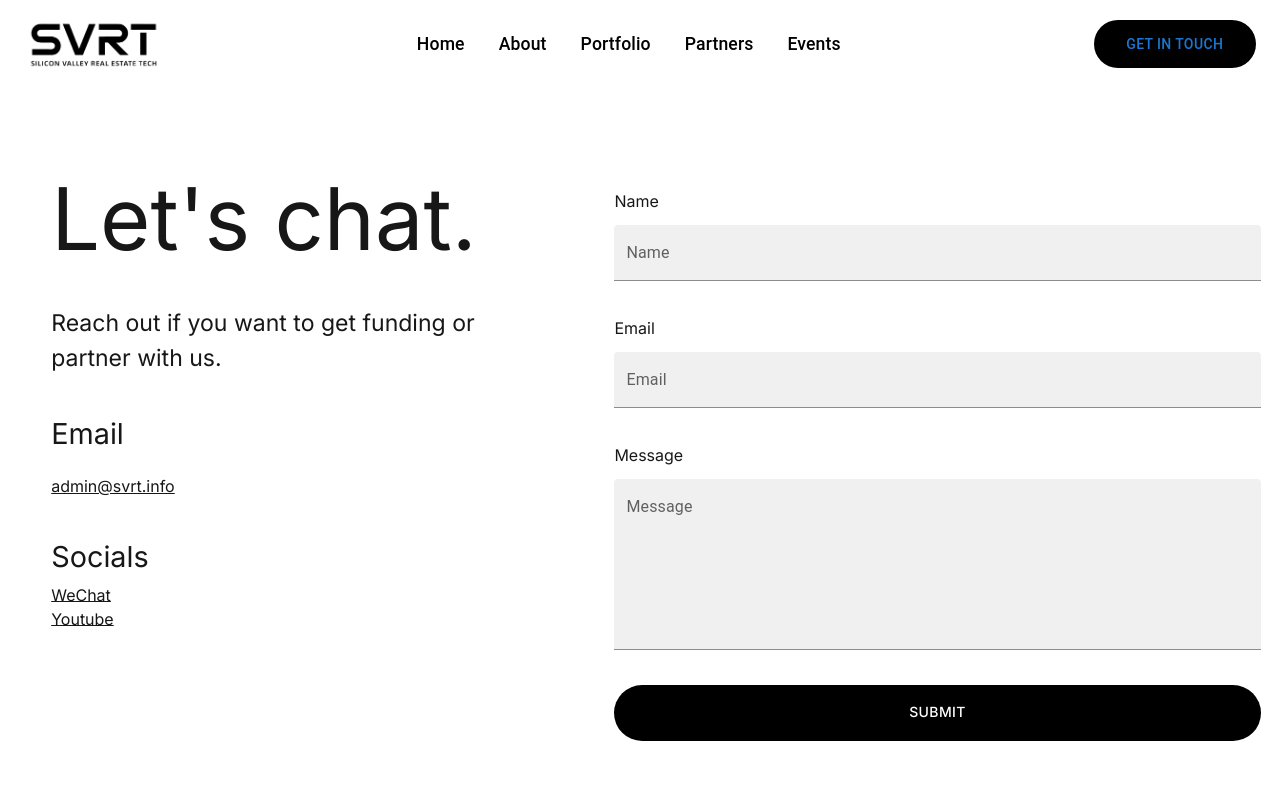
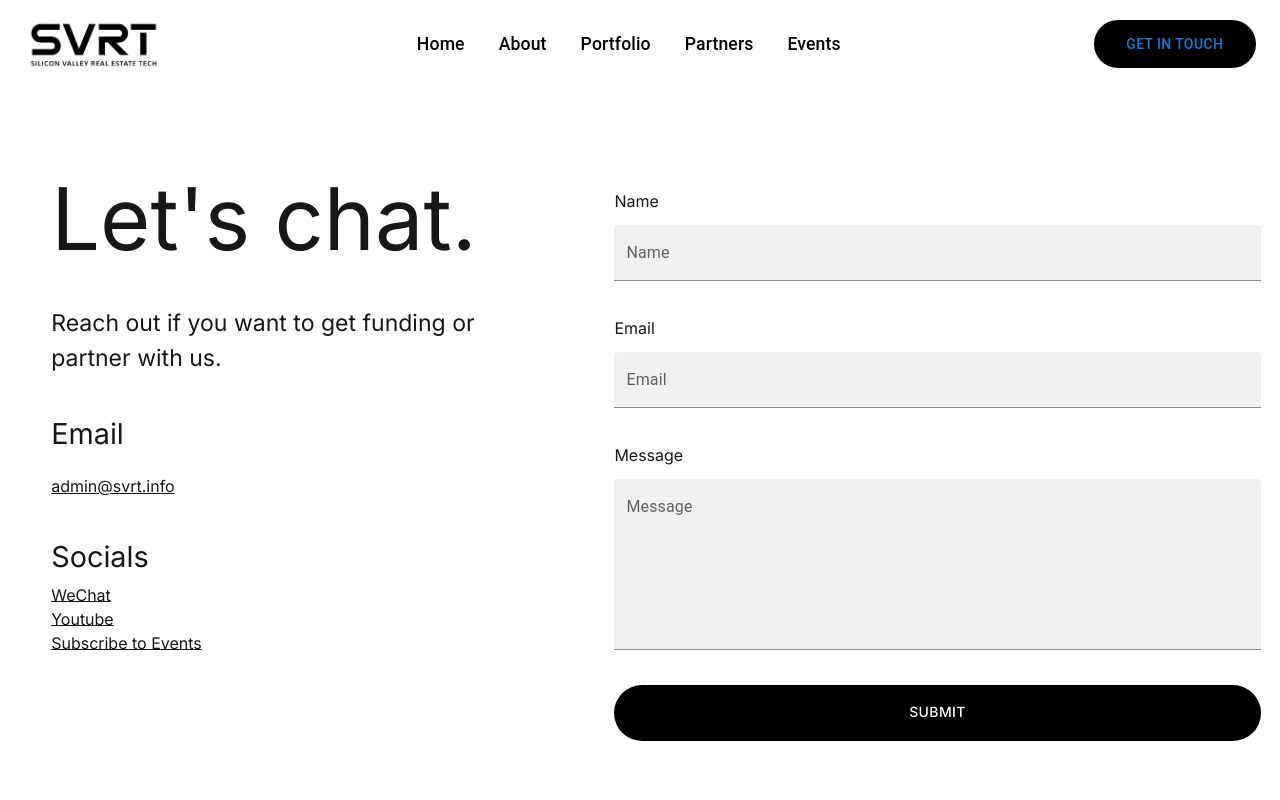
Before and after one commit to liwenss/svrt, a Next.js app in the folder svrt-project/: page /chat in a window 1280 px wide. Shown: the top 800 px of the page. Built offline with nearby package versions, Linux system fonts and the light colour scheme; a web font is replaced by a local one.

Commit message:
Update page.tsx

```diff
--- a/svrt-project/app/chat/page.tsx
+++ b/svrt-project/app/chat/page.tsx
@@ -57,6 +57,9 @@ export default function Page() {
                     <div>
                         <a href="https://www.youtube.com/@SiliconValleyRealEstateTech" className={styles['small-text']}>Youtube</a>
                     </div>
+                    <div>
+                        <a href="https://groups.google.com/u/3/g/svrt-forum" className={styles['small-text']}>Subscribe to Events</a>
+                    </div>
                 </div>
                 <div className={styles['right-part']}>
                     <p className={styles['small-label']}>Name</p>
```
